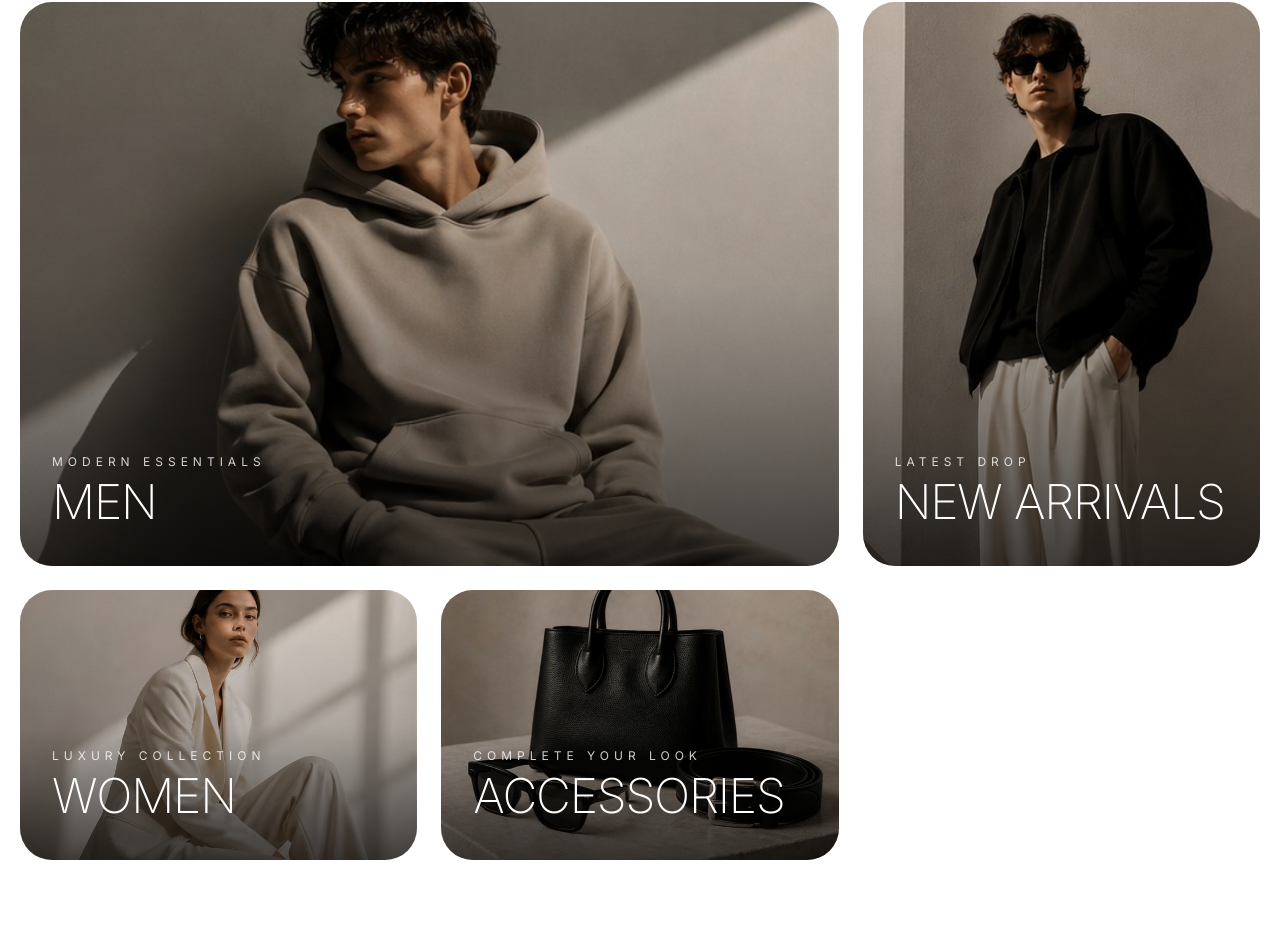
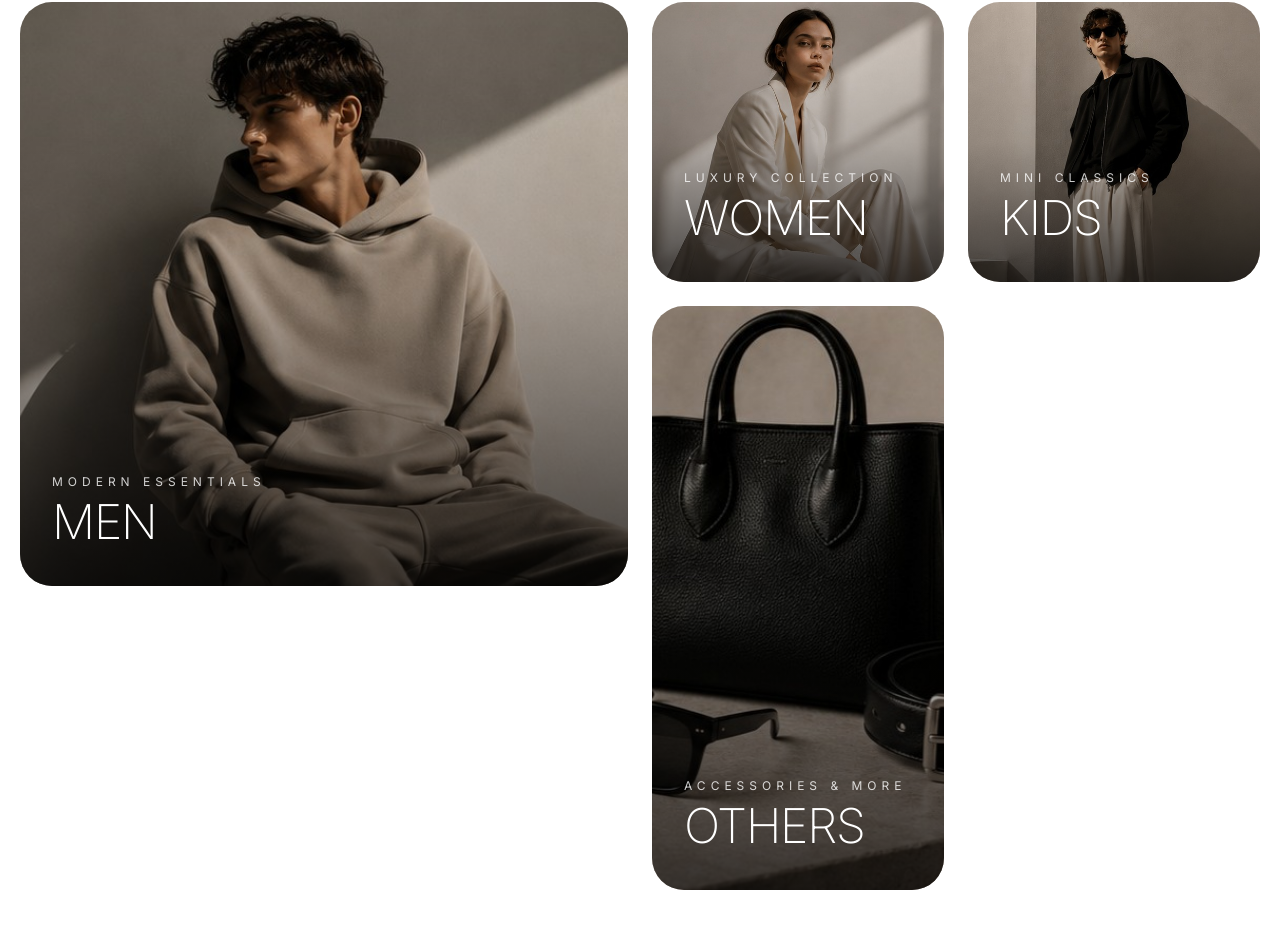
Before and after one commit to predator0xa/Tiza, a Next.js app: page / in a window 1280 px wide. Shown: the part 1102-2030 px from the top of the page. Built offline with nearby package versions, Linux system fonts and the light colour scheme; no server answers.

Commit message:
Agent Host changes for agents/desktop-category-grid-redesign

```diff
--- a/sections/home/EditorialGrid.tsx
+++ b/sections/home/EditorialGrid.tsx
@@ -11,22 +11,22 @@ const categories = [
     className: "lg:col-span-2 lg:row-span-2",
   },
   {
-    title: "NEW ARRIVALS",
-    subtitle: "Latest Drop",
-    image: "/images/collections/new.jpg",
-    className: "lg:row-span-2",
-  },
-  {
     title: "WOMEN",
     subtitle: "Luxury Collection",
     image: "/images/collections/women.jpg",
-    className: "",
+    className: "lg:col-span-1 lg:row-span-1",
   },
   {
-    title: "ACCESSORIES",
-    subtitle: "Complete Your Look",
+    title: "KIDS",
+    subtitle: "Mini Classics",
+    image: "/images/collections/new.jpg",
+    className: "lg:col-span-1 lg:row-span-1",
+  },
+  {
+    title: "OTHERS",
+    subtitle: "Accessories & More",
     image: "/images/collections/accessories.jpg",
-    className: "",
+    className: "lg:col-span-1 lg:row-span-2",
   },
 ];
 
@@ -43,7 +43,7 @@ export default function EditorialGrid() {
         </h2>
       </div>
 
-      <div className="grid auto-rows-[230px] grid-cols-1 gap-6 md:grid-cols-2 lg:grid-cols-3 lg:auto-rows-[270px]">
+      <div className="grid auto-rows-[220px] grid-cols-1 gap-6 md:grid-cols-2 lg:grid-cols-4 lg:auto-rows-[280px]">
         {categories.map((item) => (
           <motion.div
             key={item.title}
```
